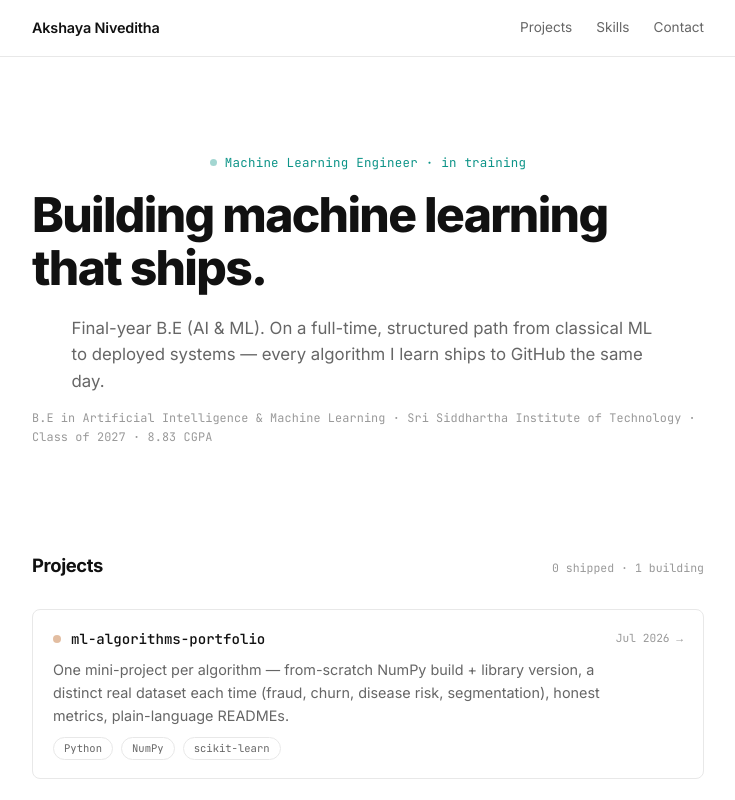
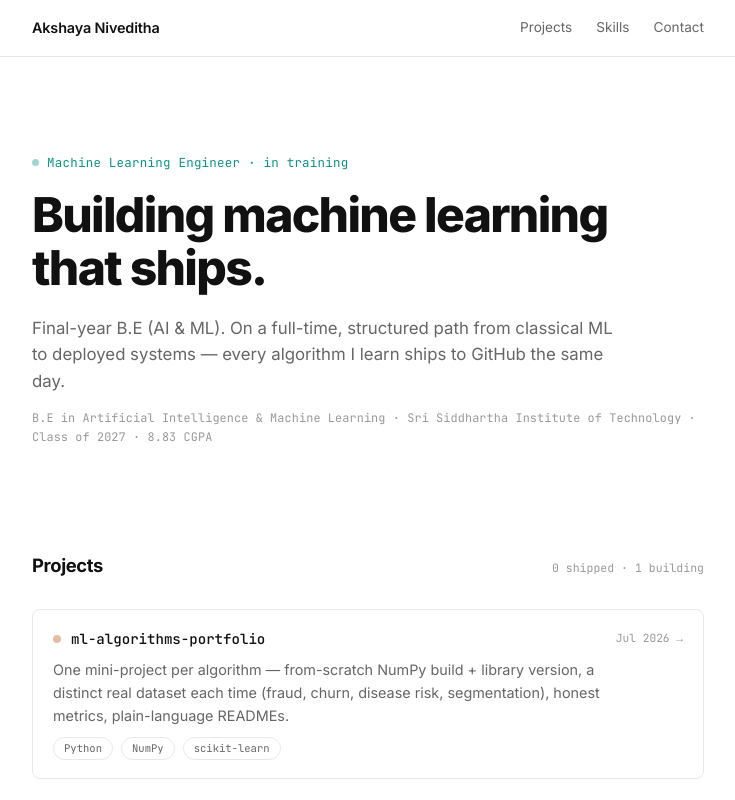
Before and after one commit to AkshayaNiveditha/portfolio, a React (Vite) app: page / in a window 1280 px wide. Shown: the top 800 px of the page, without its empty margins (272-1007 px from the left). Built offline with nearby package versions, Linux system fonts and the light colour scheme.

Commit message:
Tighten section spacing

```diff
--- a/src/index.css
+++ b/src/index.css
@@ -105,7 +105,7 @@ a:focus-visible, button:focus-visible {
   border-radius: 50%;
   object-fit: cover;
   border: 1px solid var(--line);
-  margin: 0 auto 24px;
+  margin-bottom: 24px;
   display: block;
 }
 .hero h1 {
@@ -123,7 +123,6 @@ a:focus-visible, button:focus-visible {
   margin-bottom: 16px;
   display: flex;
   align-items: center;
-  justify-content: center;
   gap: 8px;
 }
 .dot {
@@ -137,7 +136,6 @@ a:focus-visible, button:focus-visible {
   color: var(--muted);
   font-size: 1.05rem;
   max-width: 56ch;
-  margin: 0 auto;
 }
 .hero .edu {
   margin-top: 14px;
```
